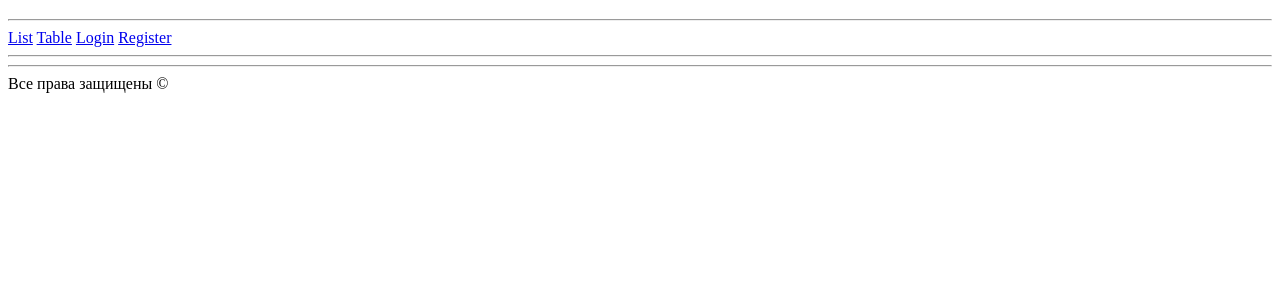
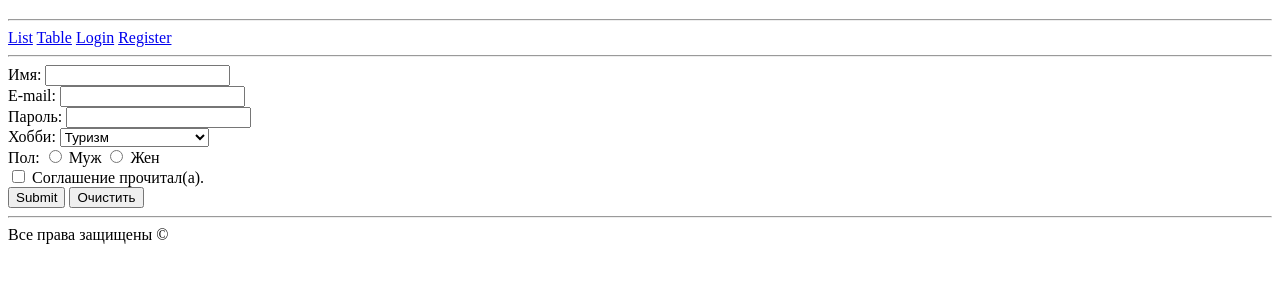
Before and after one commit to denverden/skillup, a plain HTML site: page task-2/page/register-form.html in a window 1280 px wide. Shown: the part 87-370 px from the top of the page. Drawn offline with Linux system fonts and the light colour scheme.

Commit message:
feat: added content to register-form.html file

```diff
--- a/task-2/page/register-form.html
+++ b/task-2/page/register-form.html
@@ -19,7 +19,39 @@
     </nav>
   </header>
   <hr>
-  <main></main>
+  <main>
+    <form action="" method="POST">
+      <label for="fio">Имя:</label>
+      <input type="text" id="fio" name="fio" value="" required>
+      <br>
+      <label for="email">E-mail:</label>
+      <input type="email" id="email" name="email" value="" required>
+      <br>
+      <label for="pass">Пароль:</label>
+      <input type="password" id="pass" name="pass" value="" required>
+      <br>
+      <label>Хобби:</label>
+      <select name="hobby" id="hobby">
+        <option value="h1">Туризм</option>
+        <option value="h2">Охота</option>
+        <option value="h3">Танцы</option>
+        <option value="h4">Кулинария</option>
+        <option value="h5">Компьютерные игры</option>
+      </select>
+      <br>
+      <label>Пол:</label>
+      <input type="radio" id="sexMale" name="sex" value="male" required>
+      <label for="sexMale">Муж</label>
+      <input type="radio" id="sexFemale" name="sex" value="female" required>
+      <label for="sexFemale">Жен</label>
+      <br>
+      <input type="checkbox" id="agreement" name="agreement" value="true" required>
+      <label for="agreement">Соглашение прочитал(а).</label>
+      <br>
+      <input type="submit">
+      <button type="reset">Очистить</button>
+    </form>
+  </main>
   <hr>
   <footer>Все права защищены &copy;</footer>
 </body>
```
